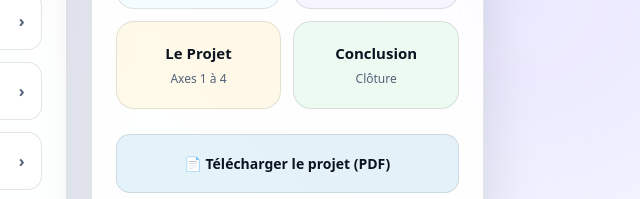
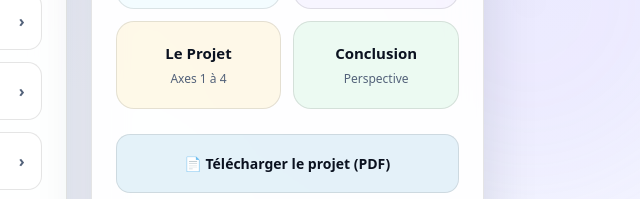
Before and after one commit to citescolairerenepellet/projetdetablissement, a plain HTML site: page index.html in a window 1280 px wide. Shown: the part 557-756 px from the top of the page, 640-1280 px from the left. Drawn offline with nearby package versions, Linux system fonts and the light colour scheme.

Commit message:
Update index.html

```diff
--- a/index.html
+++ b/index.html
@@ -295,7 +295,7 @@
           <a class="tile tintA" href="02-infographie-2025-2026.html"><div>Infographie</div><small>Chiffres clés</small></a>
           <a class="tile tintB" href="08-introduction.html"><div>Introduction</div><small>Vision</small></a>
           <a class="tile tintC" href="09-axe1.html"><div>Le Projet</div><small>Axes 1 à 4</small></a>
-          <a class="tile tintD" href="17-conclusion.html"><div>Conclusion</div><small>Clôture</small></a>
+          <a class="tile tintD" href="17-conclusion.html"><div>Conclusion</div><small>Perspective</small></a>
         </div>
 
         <a href="projet-2026-2030.pdf" class="dl-link" download>📄 Télécharger le projet (PDF)</a>
```
